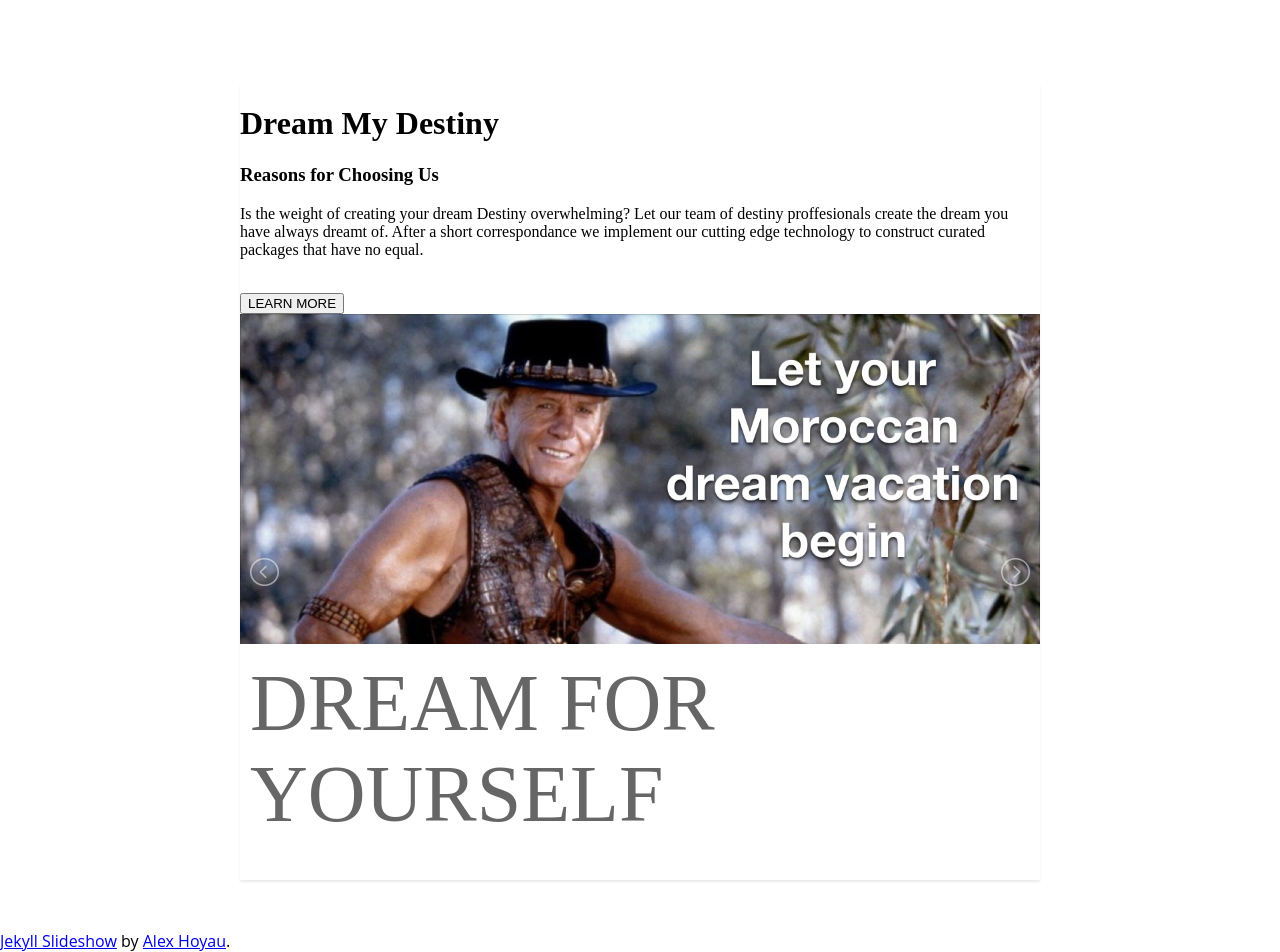
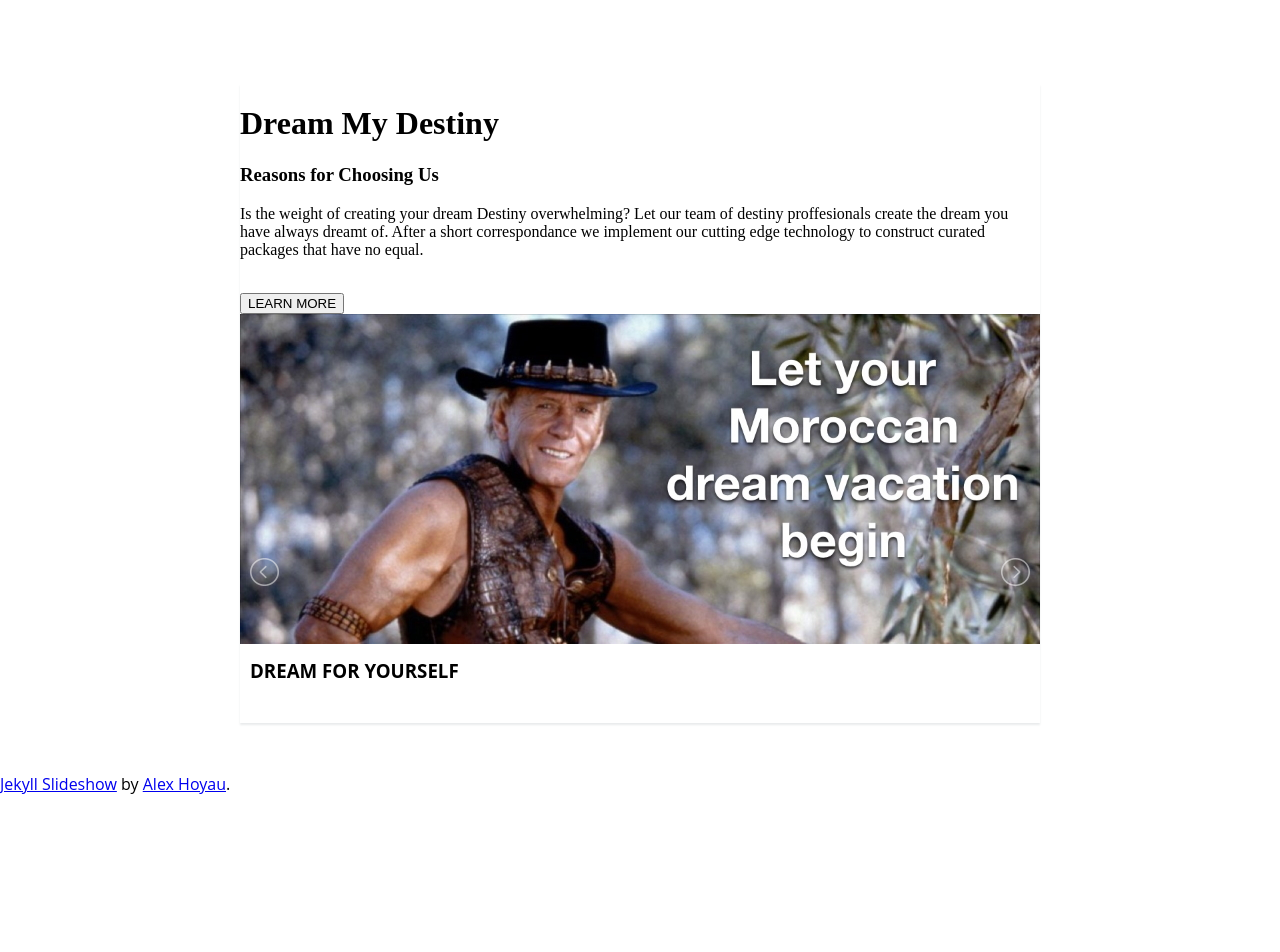
Before and after one commit to BPBall/BPBall.github.io, a Jekyll site: the page built from index.html, in a window 1280 px wide. Shown: the part 469-1421 px from the top of the page. Built offline with Jekyll 4.4.1, drawn with Linux system fonts in a browser that asks for light colours; nearby versions of some CDN libraries; after the commit the page ends 1264 px from its top, so only the background shows below that.

Commit message:
Update index.html

```diff
--- a/index.html
+++ b/index.html
@@ -9,7 +9,7 @@ title: Dream My Destiny
 	<article class="slide">
 		<iframe class="slideshow-iframe" src="{{ site.github.url }}{{ slide.url }}"></iframe>
 		<div class="sub-slideshow">
-			<h1>{{ slide.title }}</h1>
+			<h3>{{ slide.title }}</h3>
 			</div>
 		</div>
 	</article>
```
